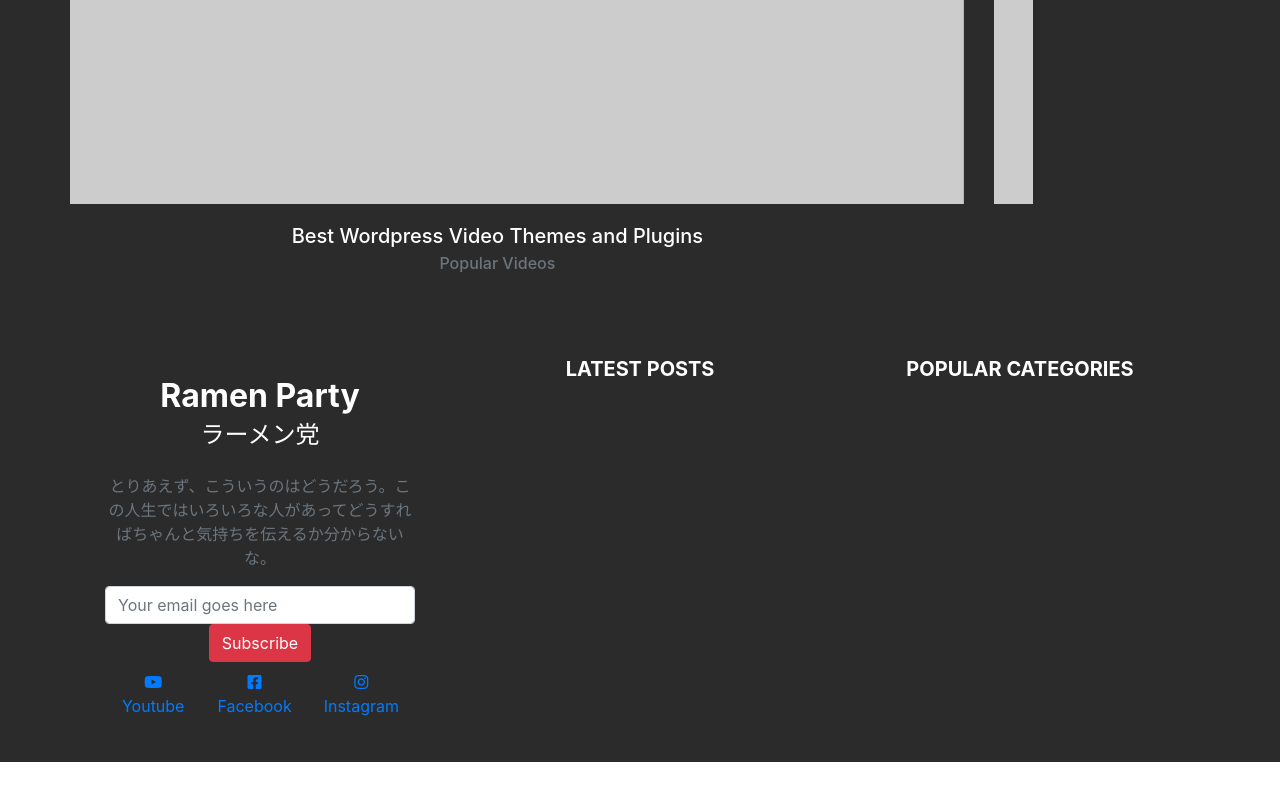
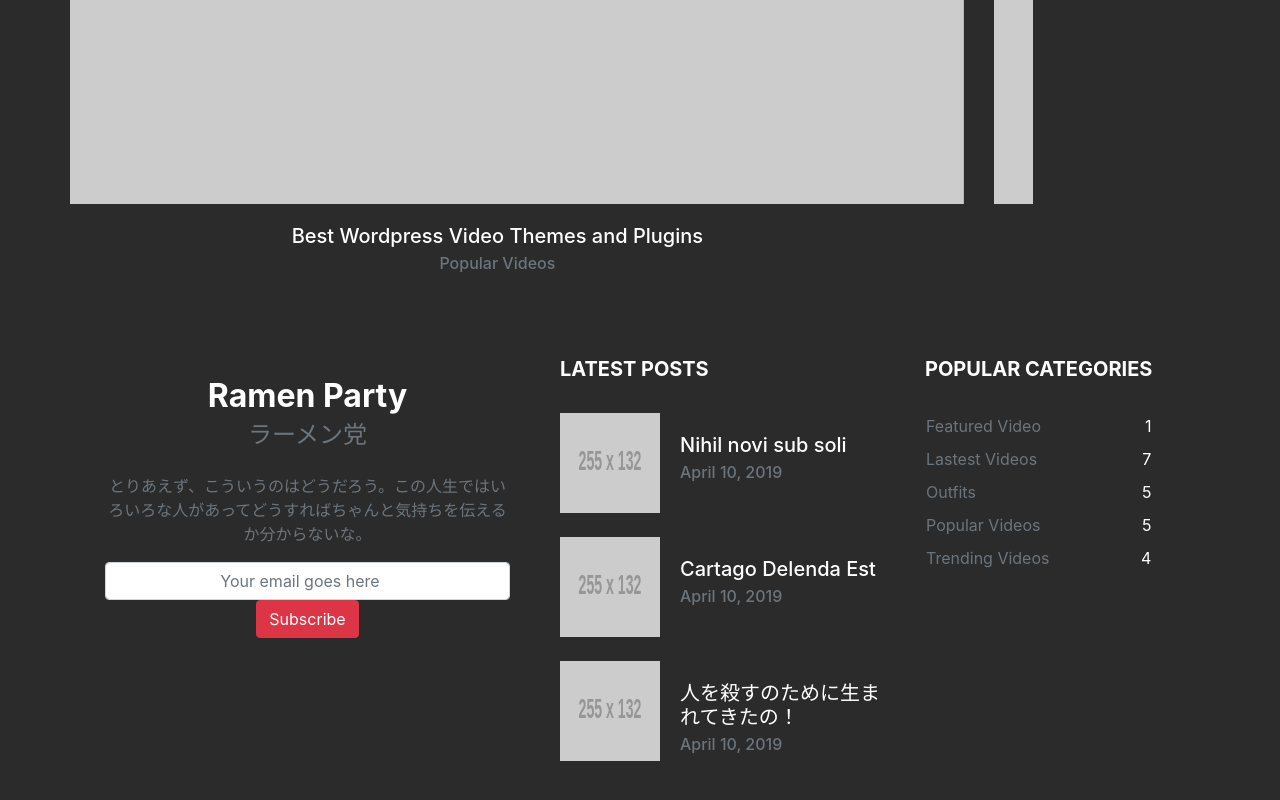
Before and after one commit to ArturoChong/RamenParty, a React (Create React App) app: page / in a window 1280 px wide. Shown: the part 1359-2159 px from the top of the page. Before the commit the page ends 2121 px from the top, so only its background shows below. Built offline with nearby package versions, Linux system fonts and the light colour scheme.

Commit message:
Mostly done with footer. Added three cols.

```diff
--- /dev/null
+++ b/src/components/cards/PostCard.jsx
@@ -0,0 +1,31 @@
+import React from 'react';
+
+export class PostCard extends React.Component {
+    render() {
+        const component = (
+            <div className="card pb-4">
+                <div className="row no-gutters">
+                    <div className="col-fluid">
+                        <a ref="#">
+                            <img src={this.props.src} alt={this.props.alt} className="img" height="100px" width="100px"/>
+                        </a>
+                    </div>
+                    <div className="col">
+                        <div className="card-body">
+                            <h5 className="card-title text-left">
+                                <a href="#" className="text-white">
+                                    {this.props.title}
+                                </a>
+                            </h5>
+                            <h6 className="card-subtitle text-muted text-left">
+                                {this.props.date}
+                            </h6>
+                        </div>
+                    </div>
+                </div>
+            </div>
+        );
+
+        return component;
+    }
+}
--- a/src/components/global/Footer.jsx
+++ b/src/components/global/Footer.jsx
@@ -1,5 +1,8 @@
+/* src/components/global/Footer.jsx*/
 import React, { Component } from "react";
 import "./css/Footer.css";
+import { PostCard} from "../cards/PostCard.jsx";
+import { TextBox } from "../textbox/TextBox.jsx";
 
 export class Footer extends Component {
   render() {
@@ -7,15 +10,13 @@
       <footer className="footer mt-auto py-3" id="footer-component">
         <div className="container">
           <div className="row">
-            <div className="col-4">
-
-
+            <div className="col-5">
               <div className="card">
                 <div className="card-body">
                   <h2 className="card-title text-white font-weight-bold">
                     Ramen Party
                   </h2>
-                  <h4 className="card-subtitle text-white">
+                  <h4 className="card-subtitle text-muted">
                     ラーメン党
                   </h4>
                   <p className="card-text text-muted">
@@ -23,28 +24,26 @@
                     とりあえず、こういうのはどうだろう。この人生ではいろいろな人があってどうすればちゃんと気持ちを伝えるか分からないな。
                   </p>
                   <form className="form">
-                    <input className="form-control mr-sm-2" type="search" placeholder="Your email goes here" aria-label="Search"/>
-                    <button className="btn btn-danger my-2 my-sm-0" type="submit">Subscribe</button>
+                    <input className="form-control text-center" type="search" placeholder="Your email goes here" aria-label="Search"/>
+                    <button className="btn btn-danger" type="submit">Subscribe</button>
                   </form>
-                  <div className="btn-group" role="group" aria-label="Social Media">
-                    <a className="nav-link" href="#"><i className="fab fa-youtube"></i> Youtube</a>
-                    <a className="nav-link" href="#"> <i className="fab fa-facebook-square"></i> Facebook</a>
-                    <a className="nav-link" href="#"><i className="fab fa-instagram"></i> Instagram</a>
-                  </div>
                 </div>
               </div>
 
             </div>
             <div className="col-4">
-              <h5 className="text-white font-weight-bold">
+              <h5 className="text-white font-weight-bold text-left pb-4">
                 LATEST POSTS
               </h5>
+              <PostCard title="Nihil novi sub soli" date="April 10, 2019" src="https://via.placeholder.com/255x132?text=SV" alt="nope"/>
+              <PostCard title="Cartago Delenda Est" date="April 10, 2019" src="https://via.placeholder.com/255x132?text=SV" alt="nope"/>
+              <PostCard title="人を殺すのために生まれてきたの！" date="April 10, 2019" src="https://via.placeholder.com/255x132?text=SV" alt="nope"/>
             </div>
-            <div className="col-4">
-              <h5 className="text-white font-weight-bold">
+            <div className="col-3-fluid">
+              <h5 className="text-white font-weight-bold text-left pb-4">
                 POPULAR CATEGORIES
               </h5>
-
+              <TextBox categories={[{name:'Featured Video', amount:1}, {name:'Lastest Videos', amount:7}, {name:'Outfits', amount:5}, {name:'Popular Videos', amount:5}, {name:'Trending Videos', amount:4}]}/>
             </div>
           </div>
         </div>
--- /dev/null
+++ b/src/components/textbox/TextBox.jsx
@@ -0,0 +1,31 @@
+import React from 'react';
+
+export class TextBox extends React.Component {
+    render() {
+        const categories = this.props.categories;
+        const categoryLi = categories.map((d) =>
+            <tr>
+                <td className="text-left pb-2 w-100">
+                    <a href="#" className="text-muted">
+                        {d.name}
+                    </a>
+                </td>
+                <td className="text-white text-right pb-2 w-100">
+                    {d.amount}
+                </td>
+            </tr>
+        );
+        const component = (
+            <div className="table-responsive">
+                <table className="table-borderless">
+                    <tbody>
+                        {categoryLi}
+                    </tbody>
+                </table>
+            </div>
+
+        );
+
+        return component;
+    }
+}
```
